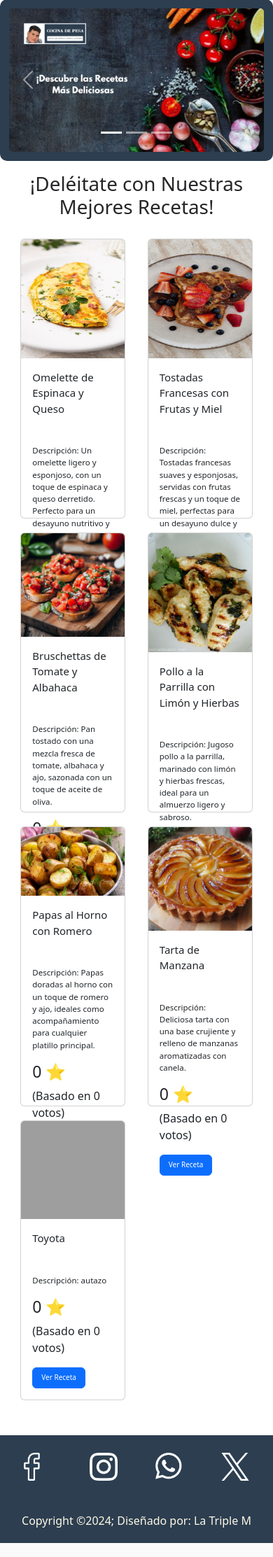
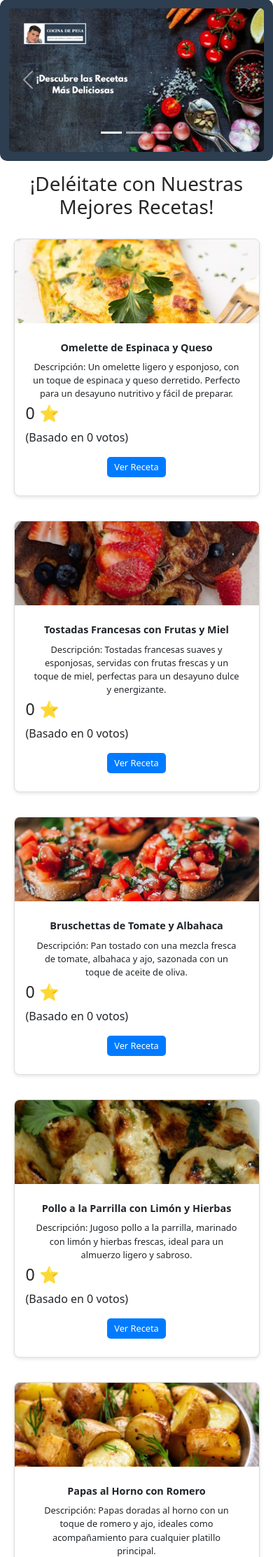
Before and after one commit to alexmaidana077/la-cocina-de-pe-a, a PHP site: page / in a window 390 px wide. Shown: the part 97-2322 px from the top of the page at 70% size. Run offline with PHP 8.4, Linux system fonts and the light colour scheme; data comes from the database, SQL or seed files in the repository; grey boxes are pictures that could not be loaded.

Commit message:
responsive cartas y un poquito mas de diseño bb (hola profe °-°)

```diff
--- a/css/styles.css
+++ b/css/styles.css
@@ -124,61 +124,116 @@
         margin-top: -80px;
     }
 }
-
 /* -----> Configuración del Sector Visualizar de recetas <----- */
-.contenedor_visualizar{
-   display: flex;
-   flex-wrap: wrap;
-   justify-content: space-between;
-   margin: auto;
-   width: 80%;
-}
-.card{
-    margin-top: 50px;
-    max-width: 260px;
-}
-.card img{
-    height:270px;
-}
-.card-title{
-    font-size: 38px;
-}
-.card-text{
-    font-size: 20px;
-}
-.btn-primary{
+.contenedor_visualizar {
+    display: flex;
+    flex-wrap: wrap;
+    justify-content: center; /* Cambiado para centrar mejor */
+    gap: 20px; /* Espaciado uniforme entre tarjetas */
     margin: auto;
+    width: 80%;
 }
 
+.card {
+    margin-top: 30px;
+    flex: 1 1 260px; /* Hace que las tarjetas sean flexibles */
+    max-width: 260px;
+    border: 1px solid #ddd; /* Opcional, para dar un marco sutil */
+    border-radius: 8px; /* Esquinas redondeadas */
+    overflow: hidden;
+    box-shadow: 0 2px 5px rgba(0, 0, 0, 0.1); /* Sombra ligera */
+}
 
+.card img {
+    width: 100%; /* Se asegura que ocupe todo el ancho */
+    height: 270px;
+    object-fit: cover; /* Escala la imagen manteniendo proporción */
+}
 
+.card-title {
+    font-size: 1.5rem; /* Escalable */
+    margin: 10px 0;
+    font-weight: bold; /* Aplica negrita */
+    text-align: center;
+}
+
+.card-text {
+    font-size: 1rem;
+    margin: 5px 10px;
+    text-align: center;
+}
+
+.btn-primary {
+    display: block;
+    width: fit-content;
+    margin: 10px auto;
+    padding: 10px 20px;
+    font-size: 1rem;
+    background-color: #007bff;
+    color: white;
+    border: none;
+    border-radius: 5px;
+    text-align: center;
+    text-decoration: none;
+    cursor: pointer;
+}
+
+.btn-primary:hover {
+    background-color: #0056b3; /* Efecto al pasar el mouse */
+}
+
+/* -----> Responsividad para pantallas más pequeñas <----- */
 @media (max-width: 768px) {
-    .contenedor_visualizar{
-        display: flex;
-        flex-wrap: wrap;
-        justify-content: space-between;
-        margin: auto;
-        width: 85%;
+    .contenedor_visualizar {
+        width: 90%;
+        gap: 15px; /* Espaciado reducido */
     }
 
-    .card{
+    .card {
+        max-width: 180px; /* Tarjetas más pequeñas */
+        flex: 1 1 180px; /* Permite ajuste más fluido */
         margin-top: 20px;
-        max-width: 150px;
-        max-height: 400px;
     }
-    .card img{
-        height:170px;
+
+    .card img {
+        height: 150px; /* Imagen más compacta */
     }
-    .card-title{
-        font-size: 15px;
+
+    .card-title {
+        font-size: 1rem; /* Texto proporcional */
     }
-    .card-text{
-        font-size: 11.5px;
+
+    .card-text {
+        font-size: 0.9rem;
     }
-    .contenedor_visualizar a{
-        width: 120px auto;
-        height: 30px;
-        font-size: 10px;
+
+    .btn-primary {
+        padding: 8px 15px;
+        font-size: 0.9rem;
+    }
+}
+
+/* -----> Responsividad adicional para pantallas muy pequeñas <----- */
+@media (max-width: 480px) {
+    .card {
+        max-width: 100%; /* Ocupa todo el ancho disponible */
+    }
+
+    .card img {
+        height: 120px;
+    }
+
+    .card-title {
+        font-size: 0.9rem;
+    }
+
+    .card-text {
+        font-size: 0.8rem;
+    }
+
+    .btn-primary {
+        font-size: 0.8rem;
+        padding: 5px 10px;
     }
 }
 
@@ -279,6 +334,7 @@ footer p {
 
 .texto .card-text{
     color: white;
+    text-align: left;
 }
 
 .contenedor_receta img {
@@ -288,8 +344,8 @@ footer p {
     object-fit: cover; /* Ajusta la imagen al contenedor sin distorsión */
 }
 
-/* ---------> responsive de la Pagina Recetas <--*/
-/* ---------> pantallas pequeñas <--------------- */
+/* ----------------> responsive de la Pagina Recetas <----------- */
+/* ----------------> pantallas pequeñas <------------------------ */
 @media (max-width: 768px) {
     .contenedor_receta {
         flex-direction:column-reverse; /* Coloca la imagen arriba y el texto abajo */
@@ -306,9 +362,15 @@ footer p {
         width: 300px;
         margin: 5px -60px auto;
     }
+    .texto .card-text{
+        color: white;
+        text-align: left;
+        margin-left: -60px;
+    }
+
 }
 
-/* ------->info de ingredientes */
+/* ------------->info de ingredientes */
 /*--------------> div Contendor_Preparacion */
 .Contendor_Preparacion{
     width: 65%;
@@ -334,7 +396,6 @@ footer p {
     gap: 20px; /* Espacio entre cada línea de imagen y texto */
     padding: 20px;
 }
-
 .contenedor_ingredientes li{
     font-size: 20px;
 }
@@ -347,7 +408,6 @@ footer p {
 .overflow-auto{
     padding-bottom: 40px;
     padding-right: 10px;
-
 }
 
 .overflow-auto::-webkit-scrollbar{
--- a/index.php
+++ b/index.php
@@ -121,29 +121,30 @@ if (!$result) {
             <?php if (!empty($row['img'])): ?>
                 <img src="<?= htmlspecialchars($row['img']) ?>" class="card-img-top" alt="Imagen de la receta">
             <?php else: ?>
+                <div class="no-img">
                     <p>No hay imagen disponible</p>
+                </div>
             <?php endif; ?>
 
             <div class="card-body">
                 <?php if (!empty($row['nombre'])): ?>
-                <p class="card-title
-                "> <?= htmlspecialchars($row['nombre']) ?></p>
+                    <h5 class="card-title"><?= htmlspecialchars($row['nombre']) ?></h5>
                 <?php else: ?>
                     <p>No hay nombre disponible</p>
                 <?php endif; ?>
-        </div>
 
-        <div class="card-body">
                 <?php if (!empty($row['micro'])): ?>
                     <p class="card-text">Descripción: <?= htmlspecialchars($row['micro']) ?></p>
                 <?php else: ?>
                     <p>No hay descripción disponible</p>
                 <?php endif; ?>
+
                 <div class="calificacion_promedio">
-                <h3> <?= round($row['calificacion_promedio'], 1) ?> ⭐</h3>
-                <p>(Basado en <?= $row['numero_votos'] ?> votos)</p>
+                    <h3><?= round($row['calificacion_promedio'], 1) ?> ⭐</h3>
+                    <p>(Basado en <?= htmlspecialchars($row['numero_votos']) ?> votos)</p>
                 </div>
-            <a href="receta.php?id=<?= $row['id'] ?>" class="btn btn-primary">Ver Receta</a>
+
+                <a href="receta.php?id=<?= htmlspecialchars($row['id']) ?>" class="btn btn-primary">Ver Receta</a>
             </div>
         </div>
     <?php endwhile; ?>
```
Lines whose indentation alone changed are shown as unchanged.
